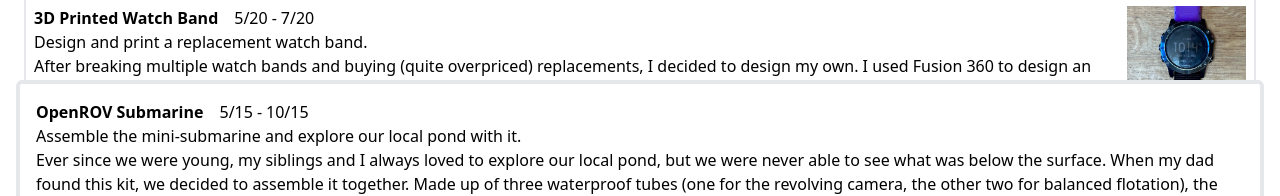
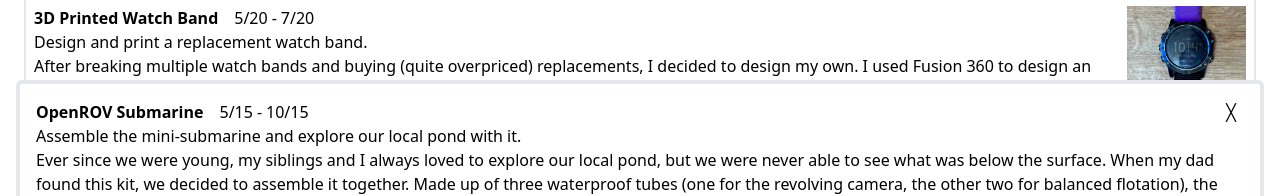
Before and after one commit to jmccand/personal_website, a Nuxt app in the folder website/: page /projects in a window 1280 px wide. Both pictures are taken after a click on the element 640 px from the left and 2866 px from the top of the page. Shown: the part 2308-2504 px from the top of the page. Built offline with nearby package versions, Linux system fonts and the light colour scheme.

Commit message:
add x to close popup window

```diff
--- a/website/pages/projects.vue
+++ b/website/pages/projects.vue
@@ -19,7 +19,7 @@
       </template>
     </div>
     <div v-if="displayed_project != null" id="popup" class="text-left rounded-md border-4 fixed bg-white right-4 left-4 height-0 top-0 p-4 overflow-y-scroll transition-all duration-1000" :style="{ top: targetTop+'px', height: targetHeight+'px' }">
-      <span class="font-bold pr-4">{{ displayed_project.name }}</span><span class="pr-1">{{ displayed_project.start }}</span>-<span class="pl-1">{{ displayed_project.end }}</span><br />
+      <span class="font-bold pr-4">{{ displayed_project.name }}</span><span class="pr-1">{{ displayed_project.start }}</span>-<span class="pl-1">{{ displayed_project.end }}</span><span class="absolute right-6 font-sans" @click="displayed_project=null">&#9587</span> <br />
       <span>{{ displayed_project.goal }}</span><br />
       <p v-html="displayed_project.details"></p>
       <br />
```
